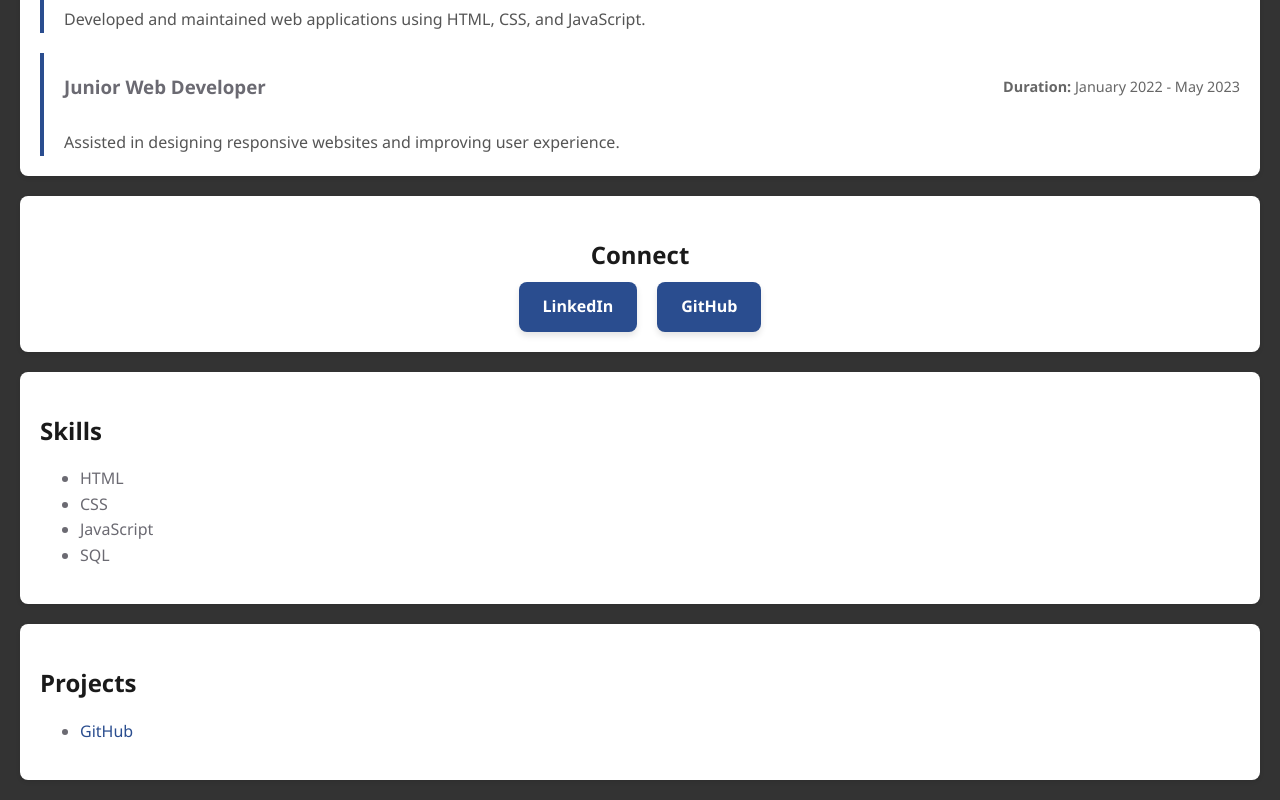
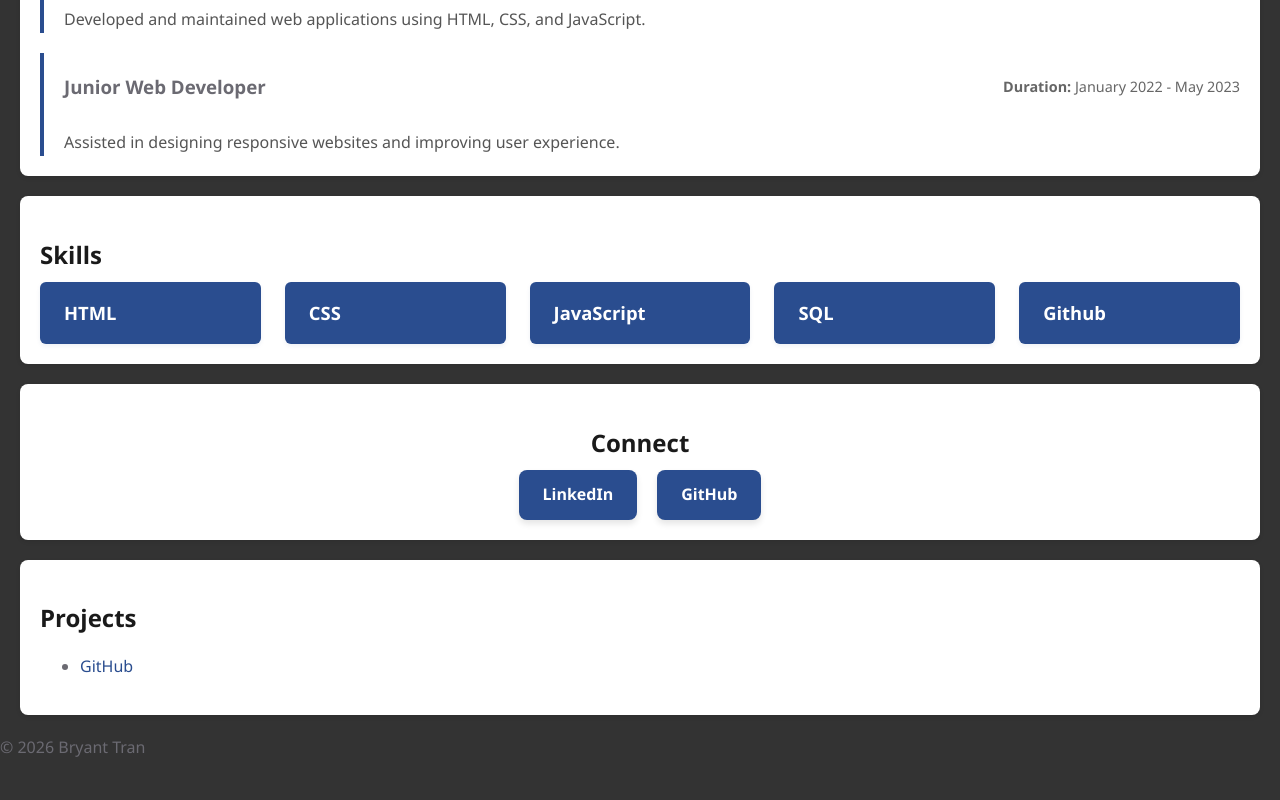
Before and after one commit to Bry6nt/bryant-tran-mars, a plain HTML site: page index.html in a window 1280 px wide. Shown: the part 583-1383 px from the top of the page. After the commit the page ends 1360 px from the top, so only its background shows below. Drawn offline with Linux system fonts and the light colour scheme.

Commit message:
js added, created footer and skills

```diff
--- a/css/index.css
+++ b/css/index.css
@@ -139,3 +139,62 @@ a:hover {
     color: #555;
     line-height: 1.6;
 }
+
+
+/* Skills Section Layout */
+#Skills ul {
+    display: flex;
+    flex-wrap: wrap;
+    gap: 12px;
+    justify-content: center;
+    padding: 0;
+    margin: 0;
+}
+
+#Skills li {
+    background-color: #2a4d8f;
+    color: #fff;
+    padding: 10px 18px;
+    border-radius: 6px;
+    font-size: 1rem;
+    font-weight: 500;
+    box-shadow: 0 2px 4px rgba(42,77,143,0.08);
+    transition: background 0.2s;
+}
+
+#Skills li:hover {
+    background-color: #1d3566;
+}
+
+/* ============================
+   Responsive Sections
+   ============================ */
+
+/* Tablet styles */
+@media (min-width: 768px) {
+    #Skills ul {
+        gap: 18px;
+        justify-content: flex-start;
+    }
+    #Skills li {
+        font-size: 1.1rem;
+        padding: 12px 22px;
+        background-color: #2a4d8f;
+    }
+}
+
+/* Desktop / large screens */
+@media (min-width: 1024px) {
+    #Skills ul {
+        display: grid;            /* switch to grid */
+        grid-template-columns: repeat(auto-fit, minmax(140px, 1fr));
+        gap: 24px;
+        justify-content: center;
+    }
+    #Skills li {
+        font-size: 1.15rem;
+        padding: 16px 24px;
+        background-color: #2a4d8f;
+        font-weight: 600;
+    }
+}
--- a/index.html
+++ b/index.html
@@ -12,8 +12,8 @@
         <ul>
             <li><a href="#About">About</a></li>
             <li><a href="#Experience">Experience</a></li>
+            <li><a href="#Skills">Skills</a></li>
             <li><a href="#Connect">Connect</a></li>
-            <li><a href="#Skills">Skills</a></li>
             <li><a href="#Projects">Projects</a></li>
         </ul>
     </nav>
@@ -42,21 +42,17 @@
         </div>
     </section>
 
+
+    <section id="Skills">
+    <h2>Skills</h2>
+    <ul></ul>
+    </section>
+
     <section id="Connect">
     <h2>Connect</h2>
     <ul>
         <li><a href="https://www.linkedin.com/in/bry6nt/">LinkedIn</a></li>
         <li><a href="https://github.com/bry6nt">GitHub</a></li>
-    </ul>
-    </section>
-
-    <section id="Skills">
-    <h2>Skills</h2>
-    <ul>
-        <li>HTML</li>
-        <li>CSS</li>
-        <li>JavaScript</li>
-        <li>SQL</li>
     </ul>
     </section>
 
@@ -67,5 +63,7 @@
     </ul>
     </section>
 
+    <script src="index.js"></script>
+
     </body>
     </html>
--- /dev/null
+++ b/index.js
@@ -0,0 +1,42 @@
+// footer
+const footerElement = document.createElement('footer');
+
+// append footer
+document.body.appendChild(footerElement);
+
+// date
+const today = new Date();
+
+// this year
+const thisYear = today.getFullYear();
+
+// create footer variable
+const footer = document.querySelector('footer');
+
+// create copyright variable
+const copyright = document.createElement('p');
+
+// footer content
+copyright.innerHTML = `© ${thisYear} Bryant Tran`;
+
+//append copyright to footer
+footer.appendChild(copyright);
+
+// skills
+const skills = ['HTML', 'CSS', 'JavaScript', 'SQL', 'Github'];
+
+// skills section
+const skillsSection = document.querySelector('#Skills');
+
+// select <ul> in skills section
+const skillsList = skillsSection.querySelector('ul');
+
+// loop through skills array
+for (let i = 0; i < skills.length; i++) {
+    // create list item
+    const skill = document.createElement('li');
+    // set list item content
+    skill.innerText = skills[i];
+    // append list item to skills list
+    skillsList.appendChild(skill);
+}
```
